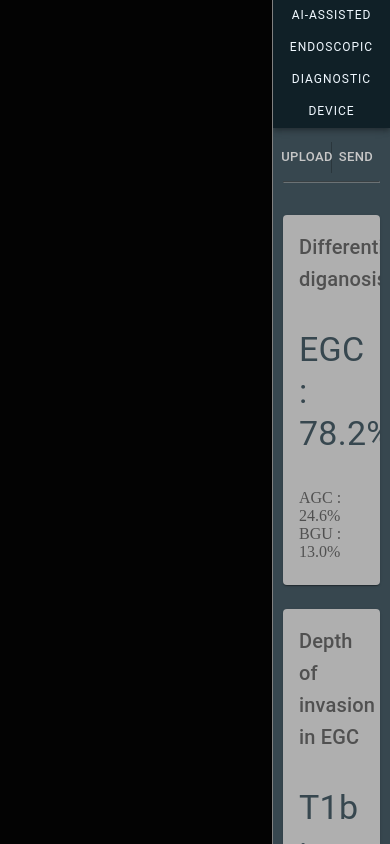
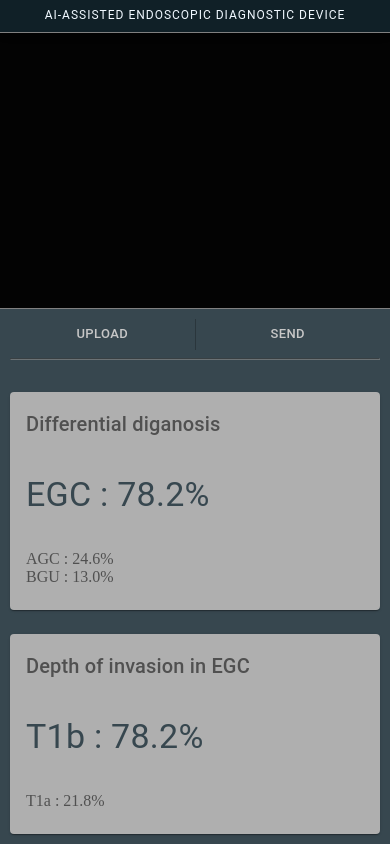
Before and after one commit to LeeSeungjae00/ai-scope, a React (Create React App) app: page / in a window 390 px wide. Built offline with nearby package versions, Linux system fonts and the light colour scheme.

Commit message:
1. page layout flex -> grid 2. Responsive Web layout add

```diff
--- a/src/App.css
+++ b/src/App.css
@@ -1,12 +1,18 @@
 .App {
-  max-height: 100%;
-  display: flex;
-  flex-direction: row;
+  min-height: 100%;
+  min-width: 100%;
+  display: grid;
+  grid-template-rows: minmax(30px,auto) 1fr;
+  grid-template-columns: 10fr 3fr;
+  grid-template-areas:
+    "img-preiveiw side-header"
+    "img-preiveiw side"
 }
 
+
+
 .priveiw-rapping{
-  height: 100vh;
-  padding-right: 30%;
+  grid-area: img-preiveiw;
 }
 
 /* .img_preview{
@@ -16,29 +22,21 @@
 
 
 .img_preview{
-  position: absolute; top:0; left: 0;
-  width: 70%;
+  width: 100%;
   height: 100%;
 }
 
 
 .side{
-  min-height: 100%;
-  width:30%;
-  position: fixed;
-  right: 0;
-  top: 0;
-  bottom: 0;
+  grid-area: side;
   background: #37474f;
-  overflow-y: auto;
-  overflow-x: hidden;
-  float: right;
   border-left: 1.3px solid gray;
 }
 
 .side-header{
+  grid-area: side-header;
+  border-left: 1.3px solid gray;
   color: aliceblue;
-  min-height: 30px;
   transition: width 300ms cubic-bezier(1, 0.03, 0.58, 1) 0ms;
   background-color: #102027;
   box-shadow: 0px 2px 4px -1px rgba(0,0,0,0.2), 0px 4px 5px 0px rgba(0,0,0,0.14), 0px 1px 10px 0px rgba(0,0,0,0.12);
@@ -47,3 +45,31 @@
 hr{
   border-color: #90909096;
 }
+
+@media all and (max-width:767px) {
+  .App {
+    display: flex;
+    flex-direction: column;
+    flex-wrap: nowrap;
+    overflow-y: auto;
+    overflow-x: hidden;
+  }
+  .side-header{
+    order:1;
+    border-left: none;
+    border-bottom: 1.3px solid gray;
+  }
+  .priveiw-rapping{
+    flex: 1;
+    order:2;
+  }
+  .side{
+    order:3;
+    flex: 1;
+    background: #37474f;
+    border-left: none;
+    border-top: 1.3px solid gray;
+
+  }
+
+}
--- a/src/App.js
+++ b/src/App.js
@@ -14,7 +14,7 @@ const useStyles = makeStyles((theme) => ({
     padding: theme.spacing(2),
     textAlign: 'center',
     color: 'rgb(140 140 140);',
-    background: '#292929'
+     background: '#292929'
   },
   buttonArray: {
     width: '100%'
@@ -62,18 +62,18 @@ function App() {
 
 
   return (
-    <>
+    <div className = "App">
       <div className="priveiw-rapping">
         {preview}
       </div>
-
-      <aside className="side">
-        <input ref={fileRef} hidden={true} id="file" type='file' onChange={handleFileOnChange}></input>
-        <header className="side-header">
-          <Typography align="center" variant="overline" display="block" gutterBottom>
+      <header className="side-header">
+          <Typography align="center" variant="overline" display="block">
             AI-assisted Endoscopic Diagnostic Device
         </Typography>
         </header>
+      <aside className="side">
+        <input ref={fileRef} hidden={true} id="file" type='file' onChange={handleFileOnChange}></input>
+
         <div style={{ padding: 10 }}>
           {/* <button onClick={handleFileButtonClick}>UPLOAD</button> */}
           <Grid container spacing={3}>
@@ -119,7 +119,7 @@ function App() {
           </Grid>
         </div>
       </aside>
-    </>
+    </div>
   );
 }
 
--- a/src/index.css
+++ b/src/index.css
@@ -3,7 +3,9 @@ body {
 }
 
 #root{
-    min-height: 100vh;
+    height: 100vh;
+    width: 100vw;
     background-color: rgb(3, 3, 3);
     display: flex;
+    overflow: hidden;
 }
```
Also changed, not shown: 1 other file (tests, documents, lock files or other folders).
